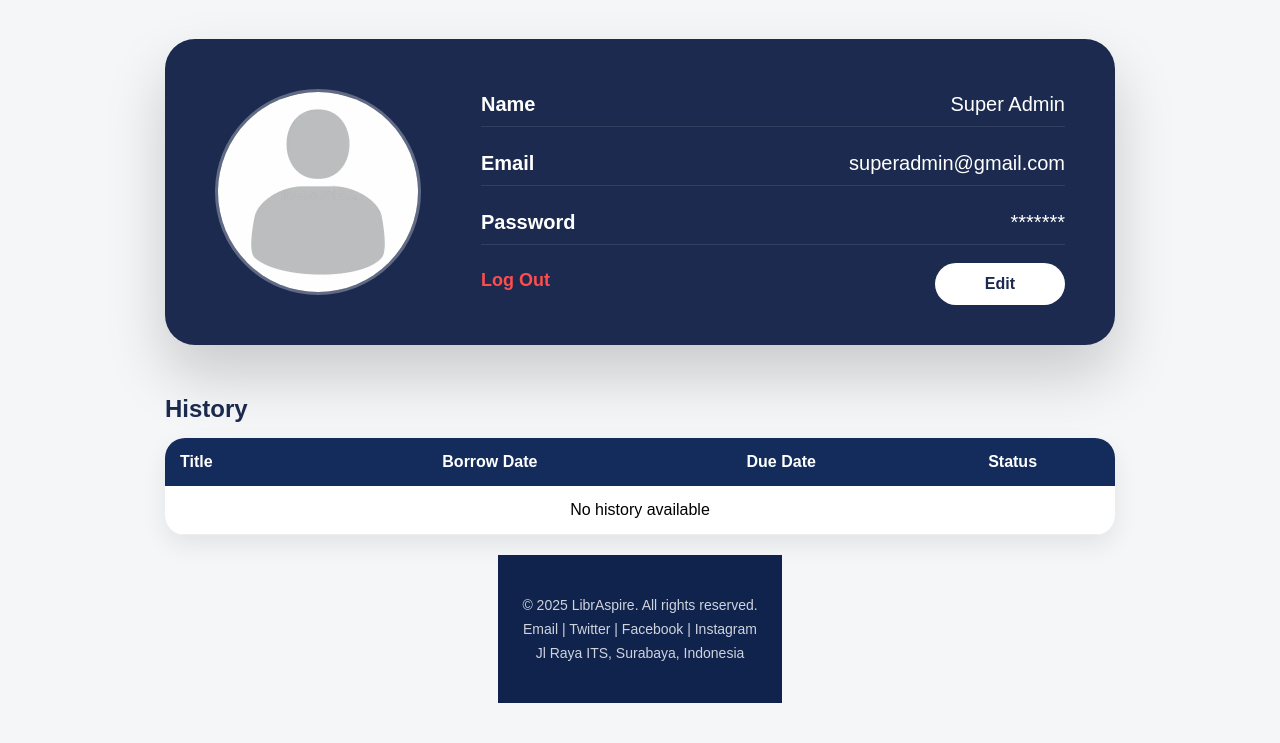
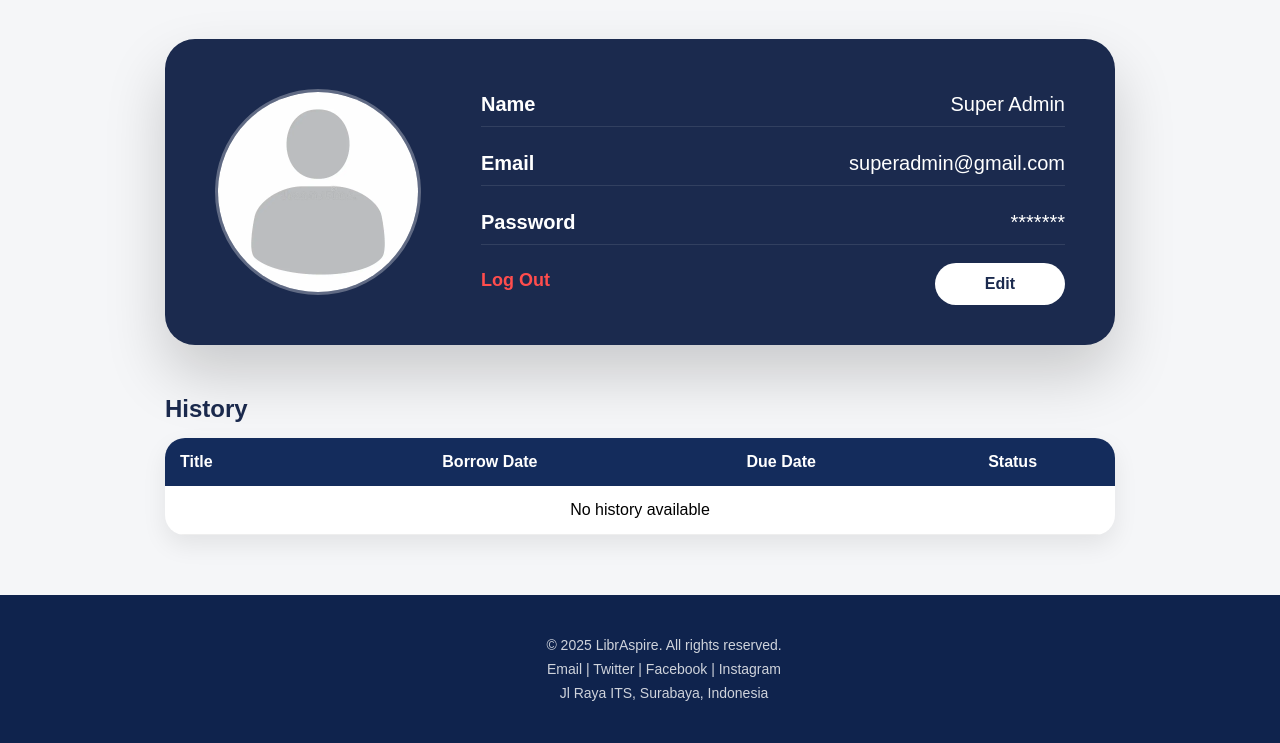
Before and after one commit to ellyciaalvarety/ASpire-2026, a Laravel app: template w3/LibrAspire2/resources/views/member/profile.blade.php in a window 1280 px wide; the page is wider, and only the part inside the window is pictured. Shown: the part 67-810 px from the top of that part. Run offline with Laravel 12, Linux system fonts and the light colour scheme; the template is opened without the code that fills it, so the values that code supplies are empty; a user stored in the database is signed in; data comes from the database, SQL or seed files in the repository.

Commit message:
membenarkan footer

```diff
--- a/w3/LibrAspire2/resources/views/member/profile.blade.php
+++ b/w3/LibrAspire2/resources/views/member/profile.blade.php
@@ -44,11 +44,15 @@
             flex-direction: column;
             align-items: center;
             padding: 40px 0;
+            width: 100%;
+            max-width: 1000px;
+            margin: 0 auto;
         }
 
         .profile-card {
             background: #1b2a4e;
-            width: 850px;
+            width: 100%;
+            max-width: 850px;
             border-radius: 30px;
             padding: 50px;
             display: flex;
@@ -105,7 +109,8 @@
 
         /* HISTORY */
         .history-box {
-            width: 950px;
+            width: 100%;
+            max-width: 950px;
             margin-top: 30px;
         }
 
@@ -176,6 +181,7 @@
             text-align: center;
             padding: 34px 24px;
             margin-top: 20px;
+            width: 100%;
         }
 
         .footer p {
@@ -287,12 +293,12 @@
             </table>
         </div>
     </div>
+</div>
 <footer class="footer">
         <p>© 2025 LibrAspire. All rights reserved.</p>
         <p>Email | Twitter | Facebook | Instagram</p>
         <p>Jl Raya ITS, Surabaya, Indonesia</p>
     </footer>
-</div>
 
 </body>
 </html>
```
